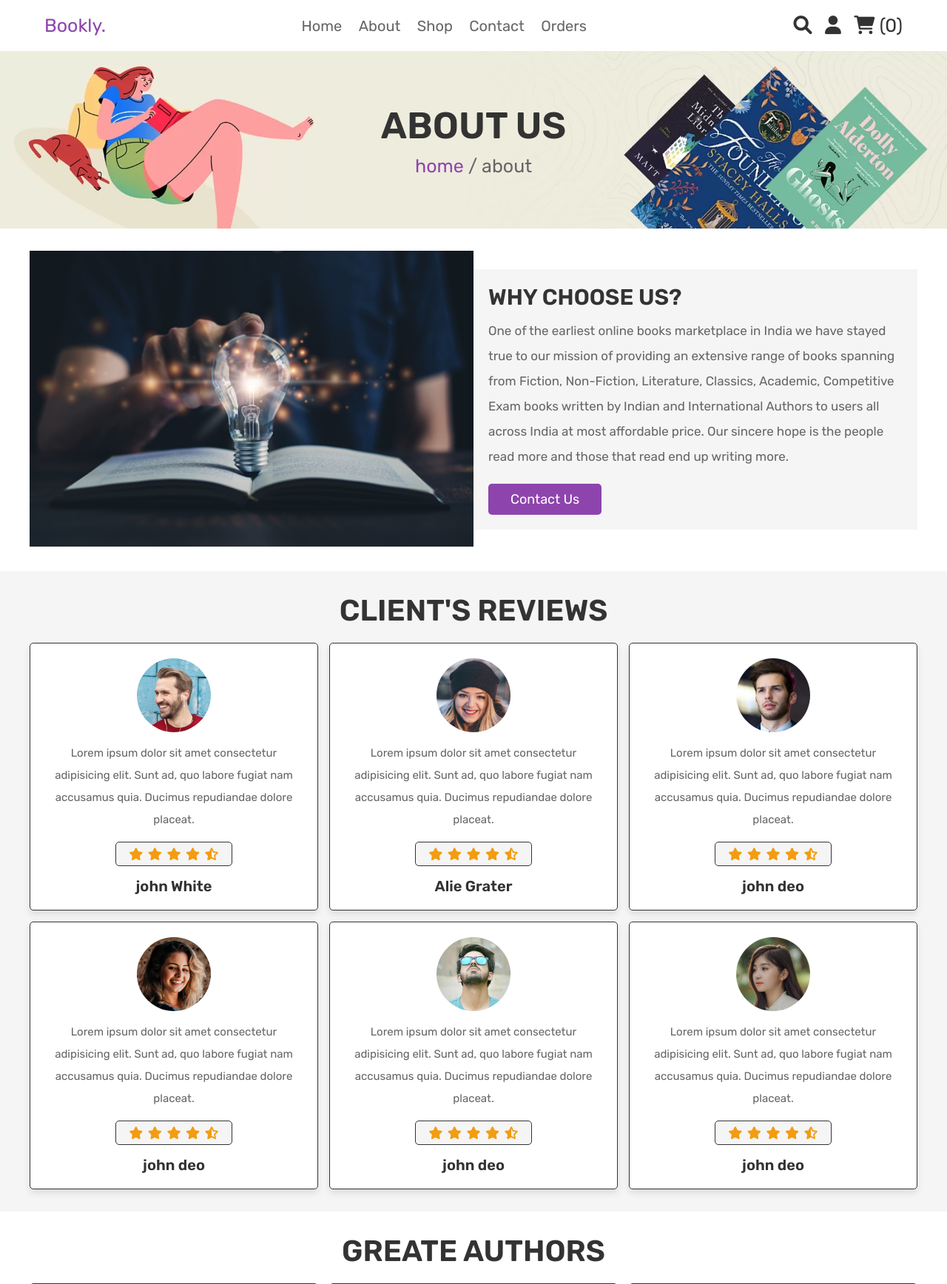
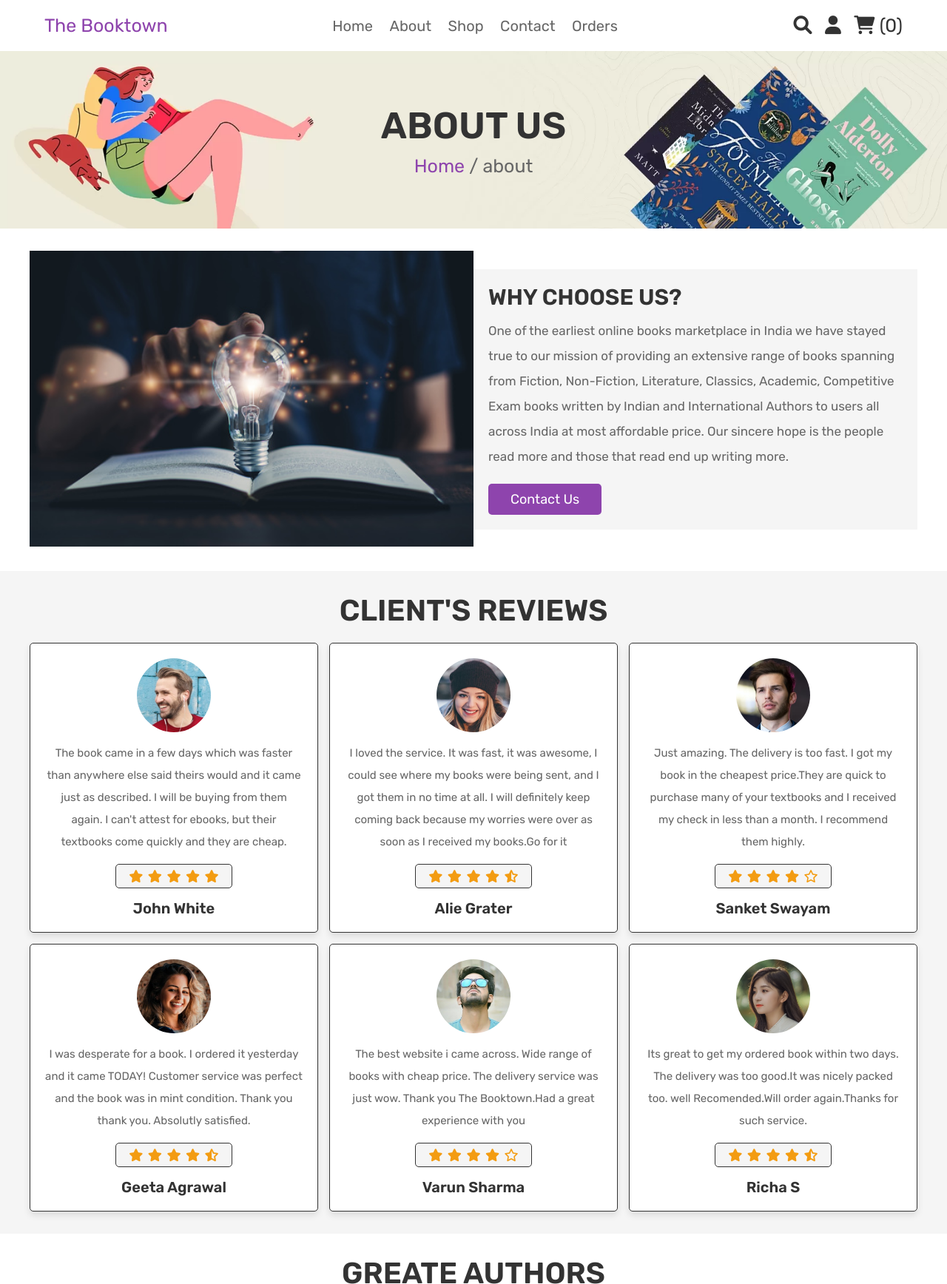
Before and after one commit to iamsoumya1258/Book-store-website, a PHP site: page /about.php in a window 1280 px wide. Shown: the top 1736 px of the page at 74% size. Run offline with PHP 8.4, Linux system fonts and the light colour scheme; the visitor is signed in with stand-in values (Sample User, id 1); data that the repository does not hold is empty.

Commit message:
Debugged

```diff
--- a/about.php
+++ b/about.php
@@ -33,7 +33,7 @@ if(!isset($user_id)){
 
 <div class="heading">
    <h3>about us</h3>
-   <p> <a href="home.php">home</a> / about </p>
+   <p> <a href="home.php">Home</a> / about </p>
 </div>
 
 <section class="about">
@@ -63,20 +63,20 @@ if(!isset($user_id)){
 
       <div class="box">
          <img src="images/pic-1.png" alt="">
-         <p>Lorem ipsum dolor sit amet consectetur adipisicing elit. Sunt ad, quo labore fugiat nam accusamus quia. Ducimus repudiandae dolore placeat.</p>
+         <p>The book came in a few days which was faster than anywhere else said theirs would and it came just as described. I will be buying from them again. I can't attest for ebooks, but their textbooks come quickly and they are cheap.</p>
          <div class="stars">
             <i class="fas fa-star"></i>
             <i class="fas fa-star"></i>
             <i class="fas fa-star"></i>
             <i class="fas fa-star"></i>
-            <i class="fas fa-star-half-alt"></i>
+            <i class="fas fa-star"></i>
          </div>
-         <h3>john White</h3>
+         <h3>John White</h3>
       </div>
 
       <div class="box">
          <img src="images/pic-2.png" alt="">
-         <p>Lorem ipsum dolor sit amet consectetur adipisicing elit. Sunt ad, quo labore fugiat nam accusamus quia. Ducimus repudiandae dolore placeat.</p>
+         <p>I loved the service. It was fast, it was awesome, I could see where my books were being sent, and I got them in no time at all. I will definitely keep coming back because my worries were over as soon as I received my books.Go for it</p>
          <div class="stars">
             <i class="fas fa-star"></i>
             <i class="fas fa-star"></i>
@@ -89,7 +89,47 @@ if(!isset($user_id)){
 
       <div class="box">
          <img src="images/pic-3.png" alt="">
-         <p>Lorem ipsum dolor sit amet consectetur adipisicing elit. Sunt ad, quo labore fugiat nam accusamus quia. Ducimus repudiandae dolore placeat.</p>
+         <p>Just amazing. The delivery is too fast. I got my book in the cheapest price.They are quick to purchase many of your textbooks and I received my check in less than a month. I recommend them highly.</p>
+         <div class="stars">
+            <i class="fas fa-star"></i>
+            <i class="fas fa-star"></i>
+            <i class="fas fa-star"></i>
+            <i class="fas fa-star"></i>
+            <i class="far fa-star"></i>
+         </div>
+         <h3>Sanket Swayam</h3>
+      </div>
+
+      <div class="box">
+         <img src="images/pic-4.png" alt="">
+         <p>I was desperate for a book. I ordered it yesterday and it came TODAY! Customer service was perfect and the book was in mint condition. Thank you thank you. Absolutly satisfied.</p>
+         <div class="stars">
+            <i class="fas fa-star"></i>
+            <i class="fas fa-star"></i>
+            <i class="fas fa-star"></i>
+            <i class="fas fa-star"></i>
+            <i class="fas fa-star-half-alt"></i>
+
+         </div>
+         <h3>Geeta Agrawal</h3>
+      </div>
+
+      <div class="box">
+         <img src="images/pic-5.png" alt="">
+         <p>The best website i came across. Wide range of books with cheap price. The delivery service was just wow. Thank you The Booktown.Had a great experience with you</p>
+         <div class="stars">
+            <i class="fas fa-star"></i>
+            <i class="fas fa-star"></i>
+            <i class="fas fa-star"></i>
+            <i class="fas fa-star"></i>
+            <i class="far fa-star"></i>
+         </div>
+         <h3>Varun Sharma</h3>
+      </div>
+
+      <div class="box">
+         <img src="images/pic-6.png" alt="">
+         <p>Its great to get my ordered book within two days. The delivery was too good.It was nicely packed too. well Recomended.Will order again.Thanks for such service.</p>
          <div class="stars">
             <i class="fas fa-star"></i>
             <i class="fas fa-star"></i>
@@ -97,46 +137,7 @@ if(!isset($user_id)){
             <i class="fas fa-star"></i>
             <i class="fas fa-star-half-alt"></i>
          </div>
-         <h3>john deo</h3>
-      </div>
-
-      <div class="box">
-         <img src="images/pic-4.png" alt="">
-         <p>Lorem ipsum dolor sit amet consectetur adipisicing elit. Sunt ad, quo labore fugiat nam accusamus quia. Ducimus repudiandae dolore placeat.</p>
-         <div class="stars">
-            <i class="fas fa-star"></i>
-            <i class="fas fa-star"></i>
-            <i class="fas fa-star"></i>
-            <i class="fas fa-star"></i>
-            <i class="fas fa-star-half-alt"></i>
-         </div>
-         <h3>john deo</h3>
-      </div>
-
-      <div class="box">
-         <img src="images/pic-5.png" alt="">
-         <p>Lorem ipsum dolor sit amet consectetur adipisicing elit. Sunt ad, quo labore fugiat nam accusamus quia. Ducimus repudiandae dolore placeat.</p>
-         <div class="stars">
-            <i class="fas fa-star"></i>
-            <i class="fas fa-star"></i>
-            <i class="fas fa-star"></i>
-            <i class="fas fa-star"></i>
-            <i class="fas fa-star-half-alt"></i>
-         </div>
-         <h3>john deo</h3>
-      </div>
-
-      <div class="box">
-         <img src="images/pic-6.png" alt="">
-         <p>Lorem ipsum dolor sit amet consectetur adipisicing elit. Sunt ad, quo labore fugiat nam accusamus quia. Ducimus repudiandae dolore placeat.</p>
-         <div class="stars">
-            <i class="fas fa-star"></i>
-            <i class="fas fa-star"></i>
-            <i class="fas fa-star"></i>
-            <i class="fas fa-star"></i>
-            <i class="fas fa-star-half-alt"></i>
-         </div>
-         <h3>john deo</h3>
+         <h3>Richa S</h3>
       </div>
 
    </div>
--- a/header.php
+++ b/header.php
@@ -17,7 +17,7 @@ if(isset($message)){
 
    <div class="header-2">
       <div class="flex">
-         <a href="home.php" class="logo">Bookly.</a>
+         <a href="home.php" class="logo">The Booktown</a>
 
          <nav class="navbar">
             <a href="home.php">Home</a>
--- a/home.php
+++ b/home.php
@@ -52,8 +52,8 @@ if(isset($_POST['add_to_cart'])){
 <section class="home">
 
    <div class="content">
-      <h3>Hand Picked Book to your door.</h3>
-      <p>Spreading joy of Reading and Learning.</p>
+      <h3>Spreading joy of Reading </h3>
+      <p>Hand Picked Book at your doorstep.</p>
       <p>Start Exploring, Reading and Buying now!</p>
       <a href="about.php" class="white-btn">discover more</a>
    </div>
```
